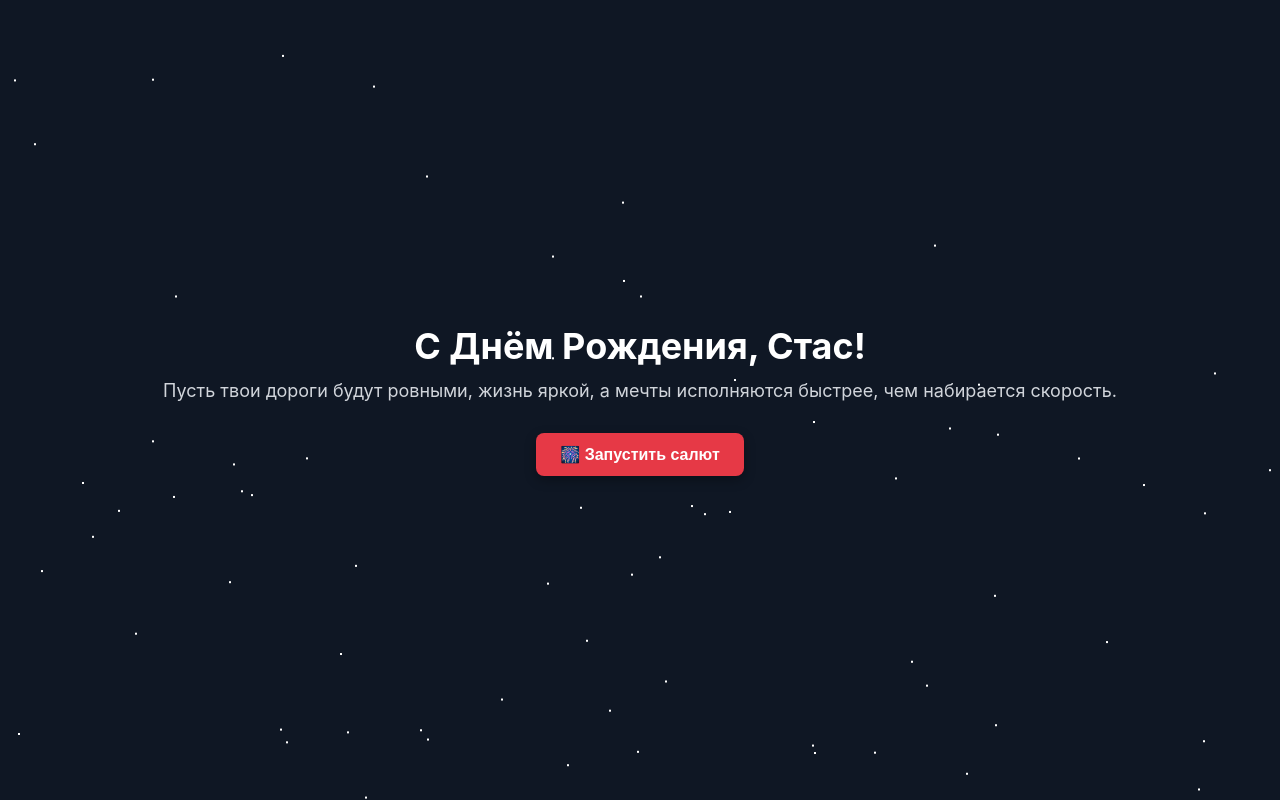
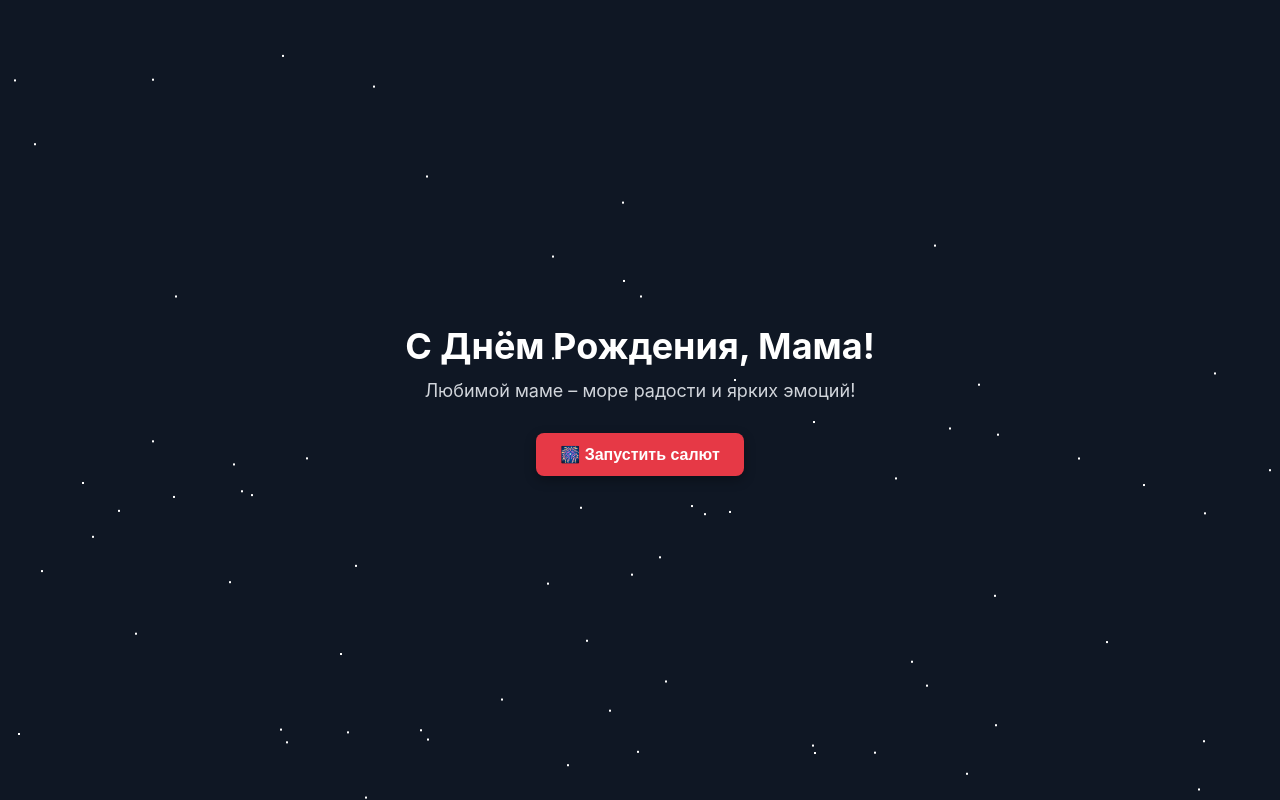
Before and after one commit to Kyrylo-prog/greets, a plain HTML site: page index.html in a window 1280 px wide. Drawn offline with Linux system fonts and the light colour scheme.

Commit message:
Update index.html

```diff
--- a/index.html
+++ b/index.html
@@ -3,7 +3,7 @@
 <head>
   <meta charset="utf-8" />
   <meta name="viewport" content="width=device-width,initial-scale=1" />
-  <title>Поздравление для Стаса</title>
+  <title>С днем рождения,мама!</title>
   <style>
     *{box-sizing:border-box;margin:0;padding:0}
     body{
@@ -99,8 +99,8 @@
   <div class="stars"></div>
 
   <div class="container">
-    <h1>С Днём Рождения, Стас!</h1>
-    <p>Пусть твои дороги будут ровными, жизнь яркой, а мечты исполняются быстрее, чем набирается скорость.</p>
+    <h1>С Днём Рождения, Мама!</h1>
+    <p>Любимой маме – море радости и ярких эмоций!</p>
       <button id="fireBtn">🎆 Запустить салют</button>
   </div>
 
```
